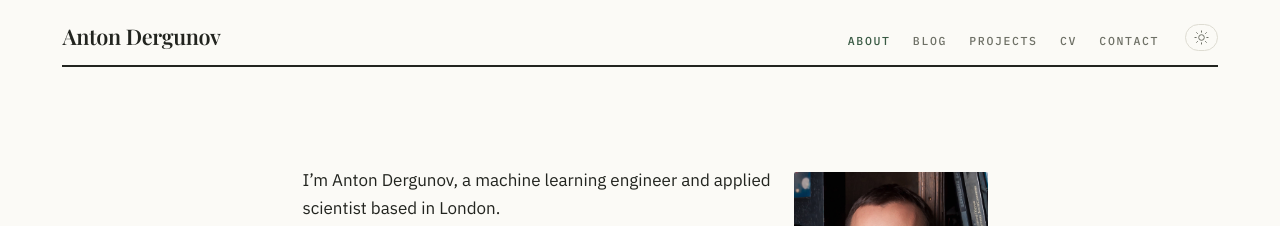
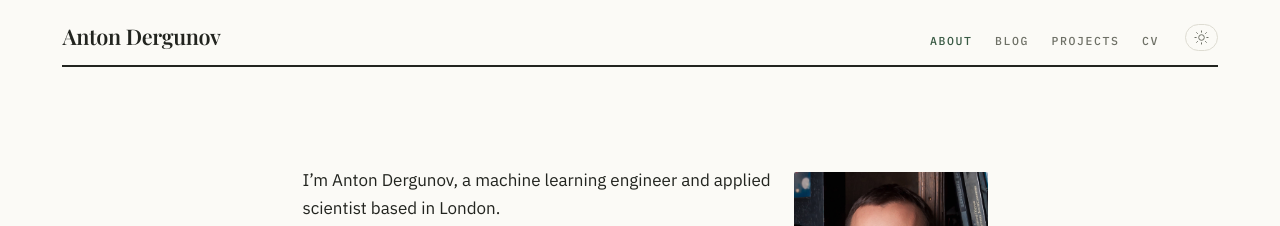
Before and after one commit to anton-dergunov/anton-dergunov.github.io, a Jekyll site: the page built from _pages/about.md, in a window 1280 px wide and 900 px high. Shown: the top 226 px of the window. Built offline with Jekyll 4.4.1, drawn with Linux system fonts in a browser that asks for light colours.

Commit message:
Remove the Contact page for now
- Removed the Contact links from the main navigation and the footer, and unpublished the page so /contact/ no longer exists
- The page source and the forwarding-address settings stay in place so it can be restored by dropping one front-matter line and re-adding the two links

```diff
--- a/_data/navigation.yml
+++ b/_data/navigation.yml
@@ -7,5 +7,3 @@ main:
     url: /projects/
   - title: "CV"
     url: /cv/
-  - title: "Contact"
-    url: /contact/
--- a/_layouts/base.html
+++ b/_layouts/base.html
@@ -73,7 +73,6 @@
           <a href="{{ '/feed.xml' | relative_url }}">
             <svg viewBox="0 0 16 16" aria-hidden="true"><path d="M2 11a3 3 0 0 1 3 3H2v-3zM2 6.5a8.5 8.5 0 0 1 8.5 8.5H8.6A6.6 6.6 0 0 0 2 8.4V6.5zM2 2a13 13 0 0 1 13 13h-1.9A11.1 11.1 0 0 0 2 3.9V2z"/></svg>
             Feed</a>
-          <a href="{{ '/contact/' | relative_url }}">Contact</a>
           <a href="{{ '/sitemap/' | relative_url }}">Sitemap</a>
         </div>
         <span class="site-footer__copy">&copy; {{ site.time | date: '%Y' }} {{ site.name | default: site.title }}</span>
```
Also changed, not shown: _pages/contact.md (+1 -0 lines).
